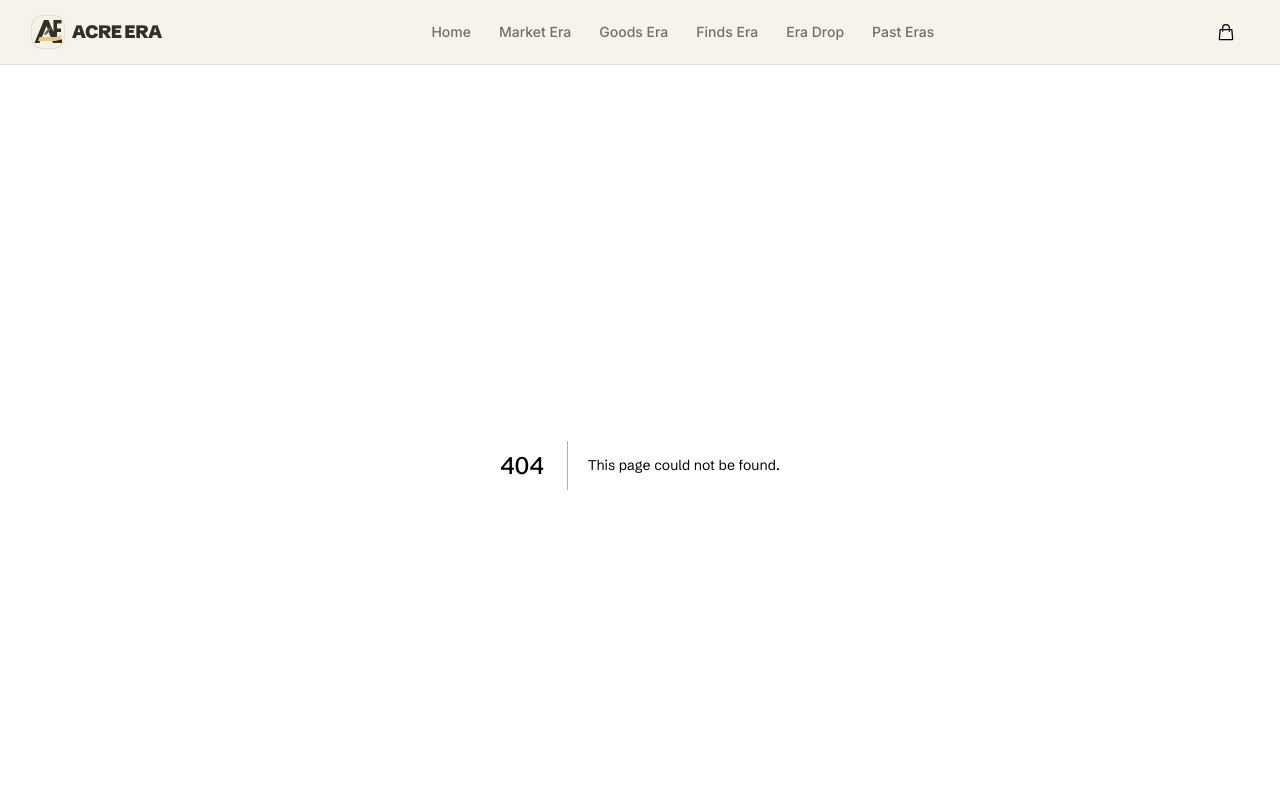
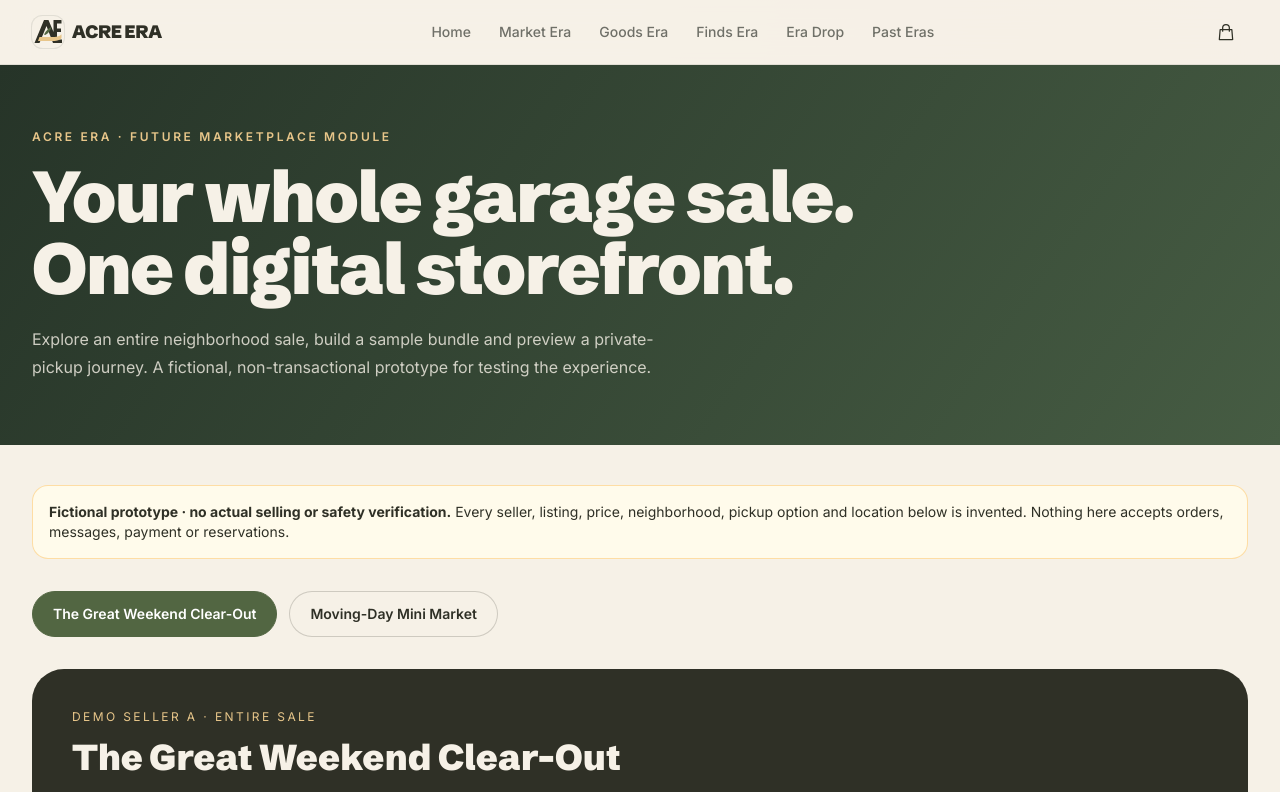
Before and after one commit to norrijam405/norvana, a Next.js app: page /garage-sale in a window 1280 px wide. Before the commit this address had no page. Shown: the top 792 px of the page. Built offline with nearby package versions, Linux system fonts and the light colour scheme.

Commit message:
feat(garage-sale): add isolated noindex fictional Garage Sale page

```diff
--- /dev/null
+++ b/src/app/garage-sale/page.tsx
@@ -0,0 +1,32 @@
+import type { Metadata } from "next";
+import { GarageSaleDemo } from "@/components/garage-sale/garage-sale-demo";
+import { getGarageSaleSafeSpotAdapter } from "@/lib/garage-sale/safespot-fixtures";
+import { Footer } from "@/components/footer";
+
+export const metadata: Metadata = {
+  title: "Digital Garage Sale — fictional concept preview",
+  description: "Explore a fictional digital garage sale with sample bundle offers and a future SafeSpot integration concept. No live listings or reservations.",
+  robots: { index: false, follow: false },
+};
+export default function GarageSalePage() {
+  // Fixture-only: no database writes, external API calls or customer data.
+  const safeSpots = getGarageSaleSafeSpotAdapter();
+  return (
+    <>
+      <main className="min-h-screen bg-bone text-soil">
+        <section className="bg-[linear-gradient(125deg,#263428,#465c43)] px-4 py-16 text-cream sm:px-6 lg:px-8">
+          <div className="mx-auto max-w-7xl">
+            <p className="text-xs font-semibold uppercase tracking-[.22em] text-wheat">Acre Era · future marketplace module</p>
+            <h1 className="mt-4 max-w-4xl font-display text-5xl font-black tracking-tight md:text-7xl">Your whole garage sale. One digital storefront.</h1>
+            <p className="mt-5 max-w-2xl text-base leading-7 text-cream/80">
+              Explore an entire neighborhood sale, build a sample bundle and preview a private-pickup journey.
+              A fictional, non-transactional prototype for testing the experience.
+            </p>
+          </div>
+        </section>
+        <GarageSaleDemo safeSpots={safeSpots} />
+      </main>
+      <Footer />
+    </>
+  );
+}
```
